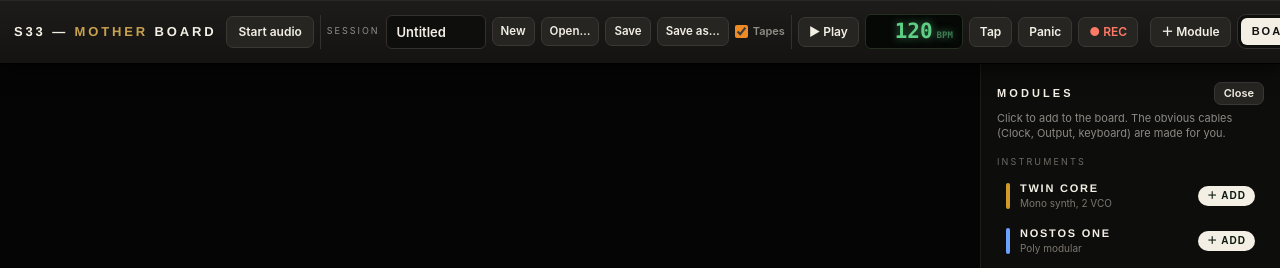
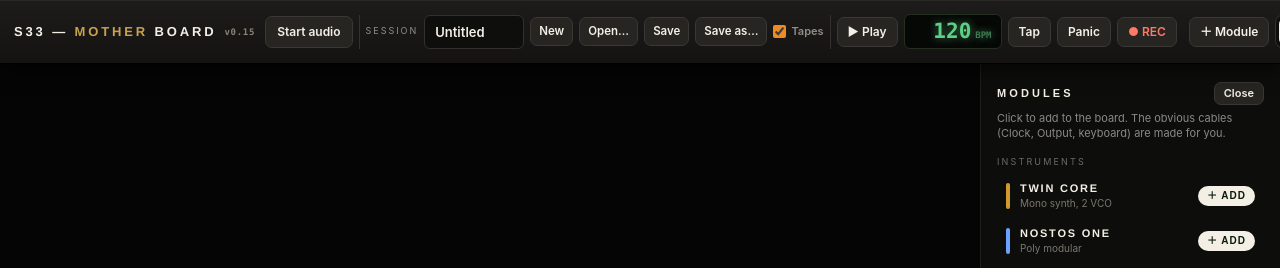
Before and after one commit to satarsa33/s33_MotherBoard, a plain HTML site: page index.html in a window 1280 px wide. Shown: the top 268 px of the page. Drawn offline with Linux system fonts and the light colour scheme.

Commit message:
Add files via upload

```diff
--- a/index.html
+++ b/index.html
@@ -479,11 +479,12 @@ button:hover{border-color:#5a5750}
 .lp-btn.lp-hot{background:linear-gradient(#ffb27c,#ff7a2f)}.lp-btn.warn{background:#e2402f;color:#fff}
 .lp-trk.blank .lp-lab .ab{color:#8a8473;text-shadow:none}
 
+.lg .ver{margin-left:8px;font:600 9px/1 ui-monospace,Menlo,monospace;letter-spacing:.08em;color:#8a8478;vertical-align:middle}
 </style>
 </head>
 <body>
 <div id="fp">
-  <span class="lg">S33 — <b>MOTHER</b> BOARD</span>
+  <span class="lg">S33 — <b>MOTHER</b> BOARD<small class="ver" title="Versione della Mother Board">v0.15</small></span>
   <button id="go" title="Start the audio engine">Start audio</button><span id="st"></span>
   <span id="load" title="Audio dropouts" hidden><i></i><b>Load</b></span>
   <span class="sep"></span>
```
